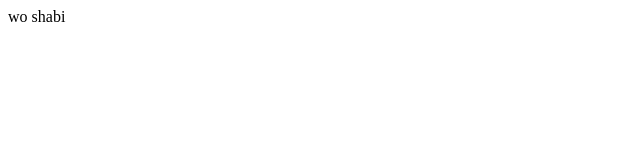
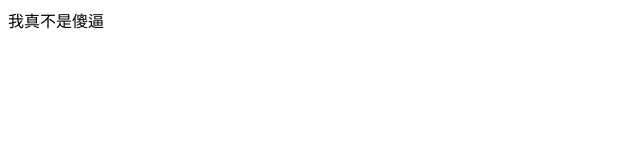
Before and after one commit to xxtzzw/xxtzzw520, a website: page index.html in a window 1280 px wide. Shown: the full height of the page, 0-640 px from the left. Drawn offline with Linux system fonts and the light colour scheme.

Commit message:
试验下

```diff
--- a/index.html
+++ b/index.html
@@ -4,10 +4,10 @@
     <meta charset="UTF-8">
     <meta name="viewport" content="width=device-width, initial-scale=1.0">
     <meta http-equiv="X-UA-Compatible" content="ie=edge">
-    <title>Document</title>
+    <title>彤彤满满之家</title>
     <link rel="stylesheet" href="css/basic.css">
 </head>
 <body>
-    wo shabi
+    我真不是傻逼
 </body>
 </html>
```
